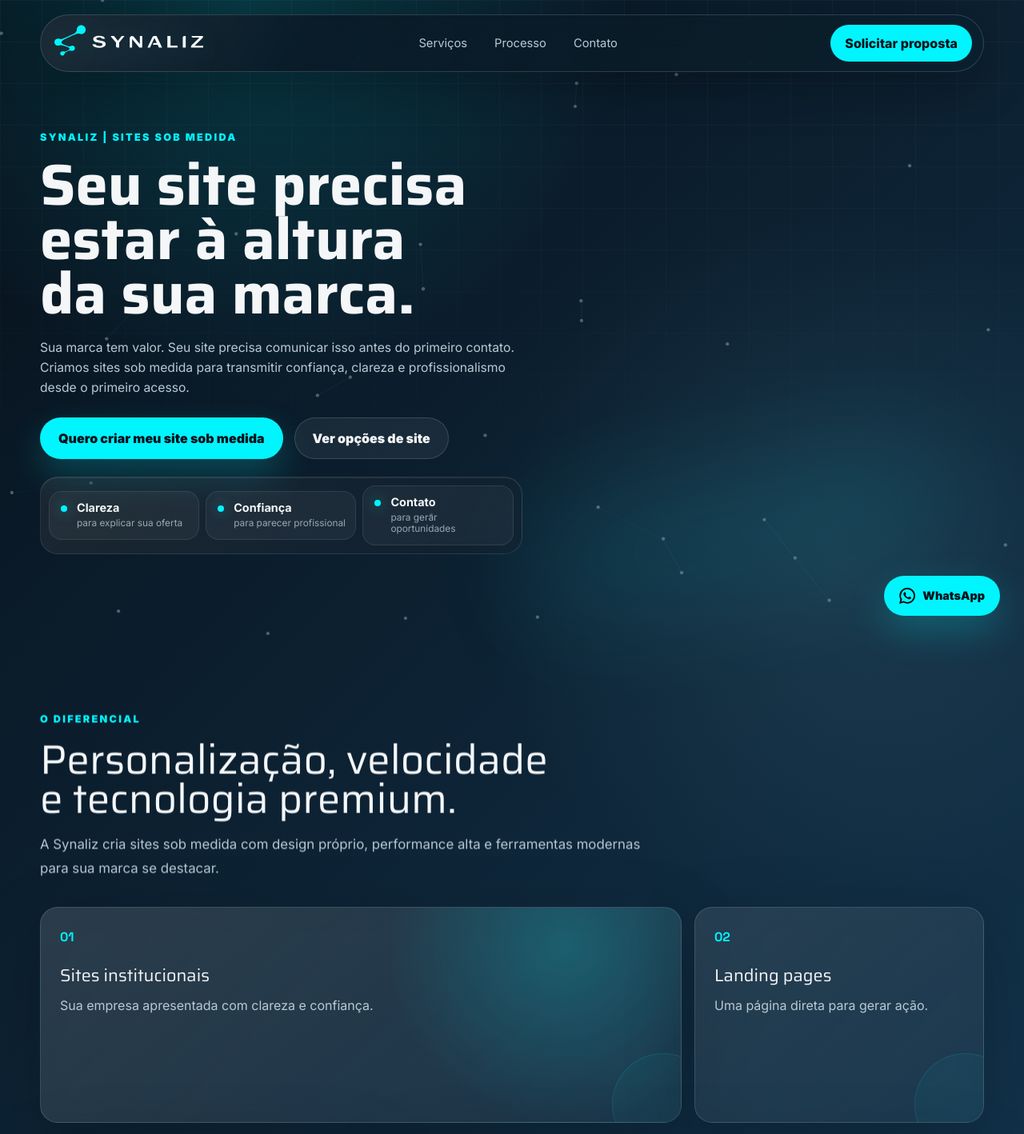
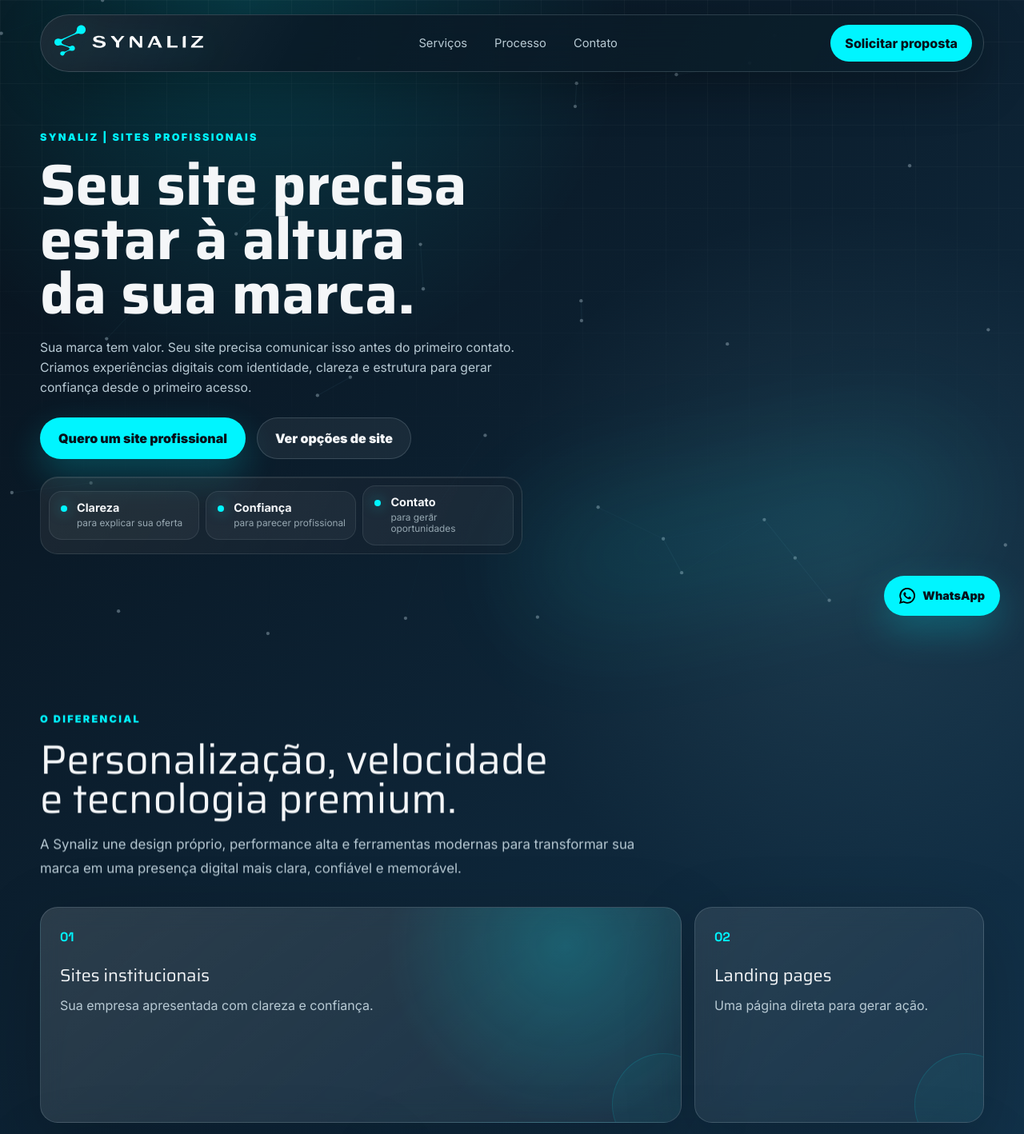
Before and after one commit to gabe8135/landing-synaliz, a Next.js app: page / in a window 1280 px wide. Shown: the top 1418 px of the page at 80% size. Built offline with nearby package versions, Linux system fonts and the light colour scheme.

Commit message:
feat(copy)melhoria nos textos do site

```diff
--- a/app/layout.jsx
+++ b/app/layout.jsx
@@ -22,7 +22,7 @@ const saira = Saira({
 export const metadata = {
   title: "Synaliz | Sites profissionais para empresas",
   description:
-    "Sites sob medida para empresas que precisam comunicar valor, transmitir confiança e receber contatos com mais clareza.",
+    "Sites profissionais para empresas que precisam comunicar valor, transmitir confiança e receber contatos com mais clareza.",
   icons: {
     icon: [
       { url: "/assets/favicon.ico", sizes: "any" },
--- a/components/LandingPage.jsx
+++ b/components/LandingPage.jsx
@@ -346,16 +346,16 @@ export default function LandingPage() {
       <main>
         <section className="hero section-shell" id="inicio">
           <div className="hero-copy">
-            <p className="eyebrow">Synaliz | Sites sob medida</p>
+            <p className="eyebrow">Synaliz | Sites profissionais</p>
             <h1>Seu site precisa estar à altura da sua marca.</h1>
             <p className="hero-text">
               Sua marca tem valor. Seu site precisa comunicar isso antes do primeiro contato.
-              Criamos sites sob medida para transmitir confiança, clareza e profissionalismo desde
-              o primeiro acesso.
+              Criamos experiências digitais com identidade, clareza e estrutura para gerar confiança
+              desde o primeiro acesso.
             </p>
             <div className="hero-actions">
               <a className="btn primary" href="#contato">
-                Quero criar meu site sob medida
+                Quero um site profissional
               </a>
               <a className="btn secondary" href="#servicos">Ver opções de site</a>
             </div>
@@ -415,7 +415,7 @@ export default function LandingPage() {
           <div className="section-heading">
             <p className="eyebrow">O diferencial</p>
             <h2>Personalização, velocidade e tecnologia premium.</h2>
-            <p>A Synaliz cria sites sob medida com design próprio, performance alta e ferramentas modernas para sua marca se destacar.</p>
+            <p>A Synaliz une design próprio, performance alta e ferramentas modernas para transformar sua marca em uma presença digital mais clara, confiável e memorável.</p>
           </div>
           <div className="service-grid">
             {services.map((service) => (
@@ -547,7 +547,7 @@ export default function LandingPage() {
         <div className="footer-grid">
           <div className="footer-brand">
             <Brand className="footer-logo" />
-            <p>Sites sob medida para empresas que precisam transmitir valor, confiança e clareza desde o primeiro acesso.</p>
+            <p>Sites profissionais para empresas que precisam apresentar valor, transmitir confiança e facilitar o contato.</p>
             <p className="footer-mini">Design próprio, performance alta e desenvolvimento com direção técnica.</p>
             <span className="footer-signature">Direção técnica: Gabriel Ramos</span>
           </div>
@@ -562,7 +562,7 @@ export default function LandingPage() {
 
           <div className="footer-column">
             <h3>Serviços</h3>
-            <span>Institucionais sob medida</span>
+            <span>Institucionais profissionais</span>
             <span>Landing pages estratégicas</span>
             <span>Catálogos digitais</span>
             <span>Sites corporativos</span>
```
